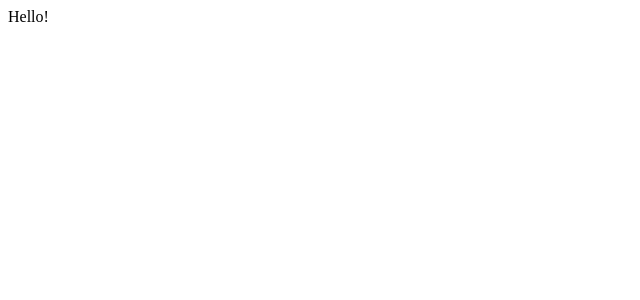
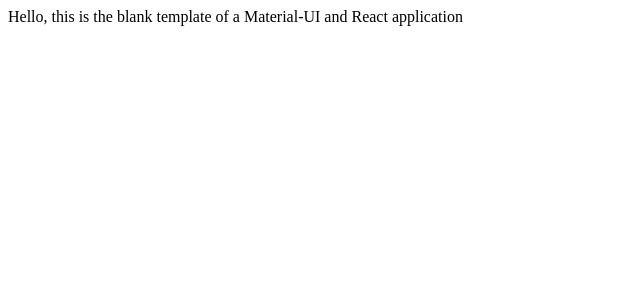
Before and after one commit to oleivahn/Material-UI---React-Blank-Template, a React (Create React App) app: page / in a window 1280 px wide. Shown: the top 300 px of the page, without its empty margins (0-640 px from the left). Built offline with nearby package versions, Linux system fonts and the light colour scheme.

Commit message:
Blank template first commit

```diff
--- a/src/App.js
+++ b/src/App.js
@@ -1,7 +1,11 @@
 import React from "react";
 
 function App() {
-  return <div className="App">Hello!</div>;
+  return (
+    <div className="App">
+      Hello, this is the blank template of a Material-UI and React application
+    </div>
+  );
 }
 
 export default App;
```
